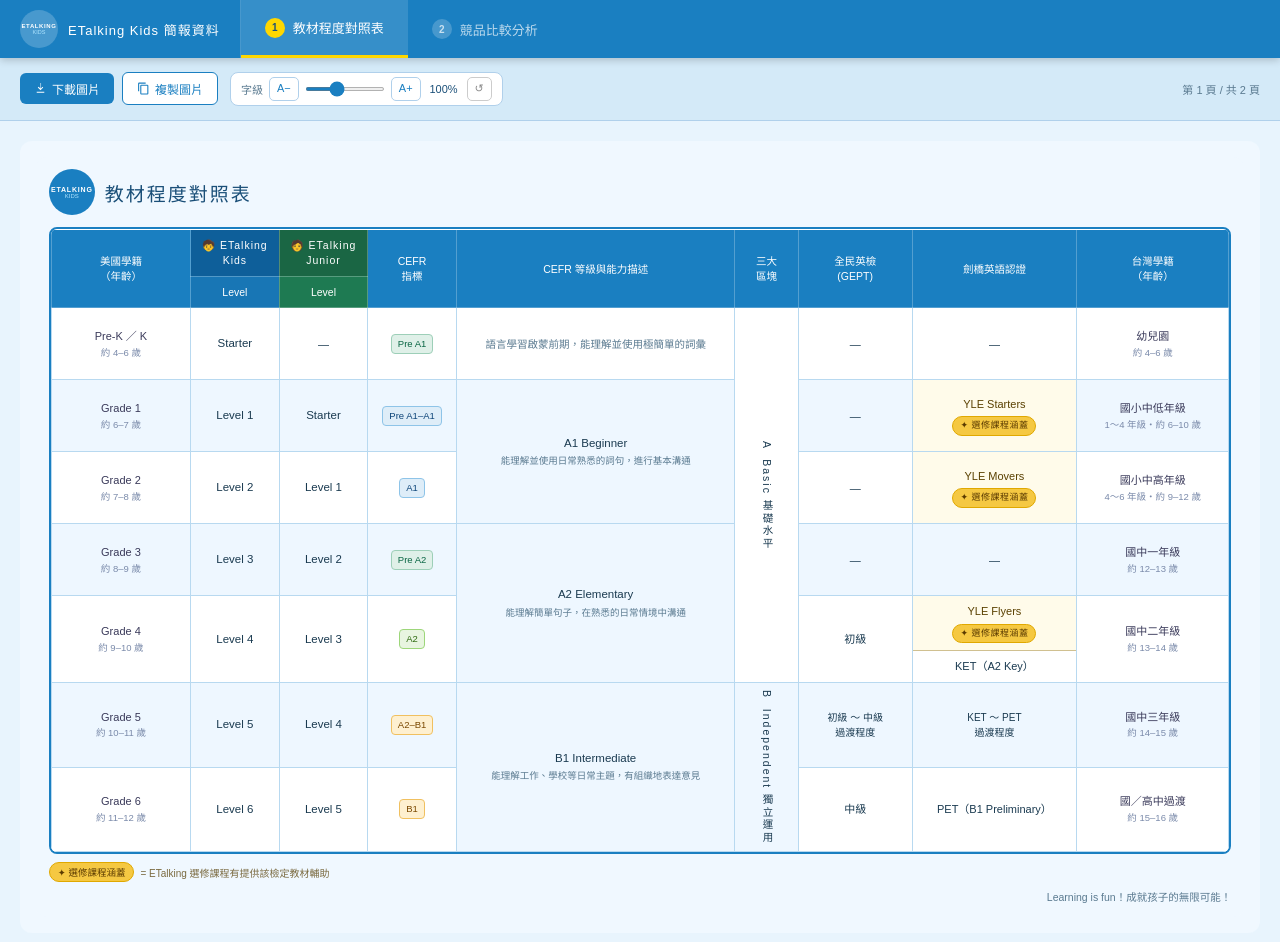
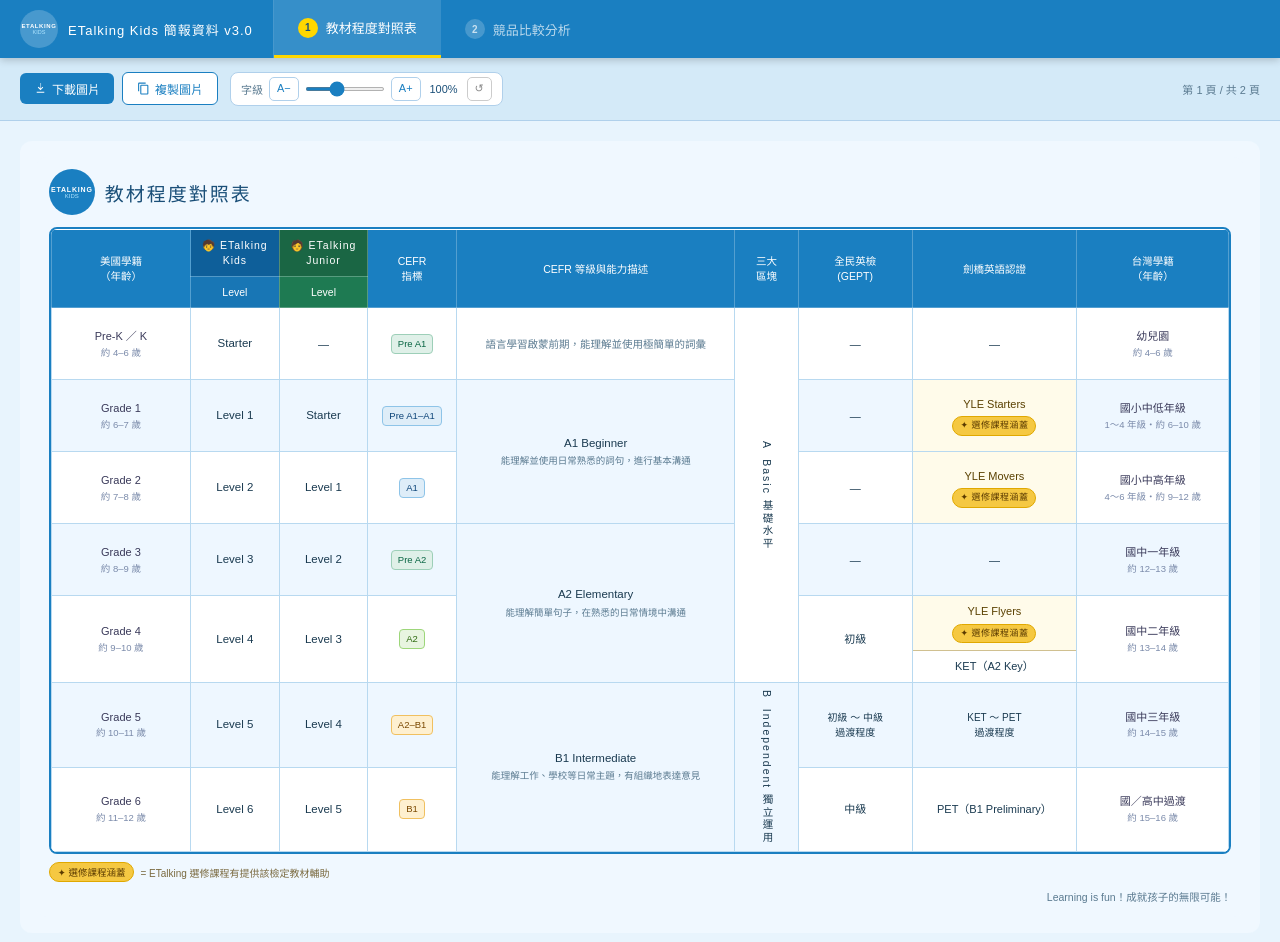
Before and after one commit to wolfhuang0105/ET-KeyValues, a plain HTML site: page index.html in a window 1280 px wide. Drawn offline with nearby package versions, Linux system fonts and the light colour scheme.

Commit message:
Update and rename index_V30.html to index.html

```diff
--- a/index_V30.html
+++ b/index.html
@@ -3,7 +3,7 @@
 <head>
 <meta charset="UTF-8">
 <meta name="viewport" content="width=device-width, initial-scale=1.0">
-<title>ETalking Kids 簡報資料</title>
+<title>ETalking Kids 簡報資料 v3.0</title>
 <script src="https://cdnjs.cloudflare.com/ajax/libs/html2canvas/1.4.1/html2canvas.min.js"></script>
 <style>
 *{box-sizing:border-box;margin:0;padding:0}
@@ -147,7 +147,7 @@
 <div class="nav">
   <div class="nav-logo">
     <div class="nav-circle"><span>ETALKING</span><span>KIDS</span></div>
-    <span class="nav-title">ETalking Kids 簡報資料</span>
+    <span class="nav-title">ETalking Kids 簡報資料 v3.0</span>
   </div>
   <div class="tabs">
     <button class="tab active" onclick="switchPage(1)">
```
